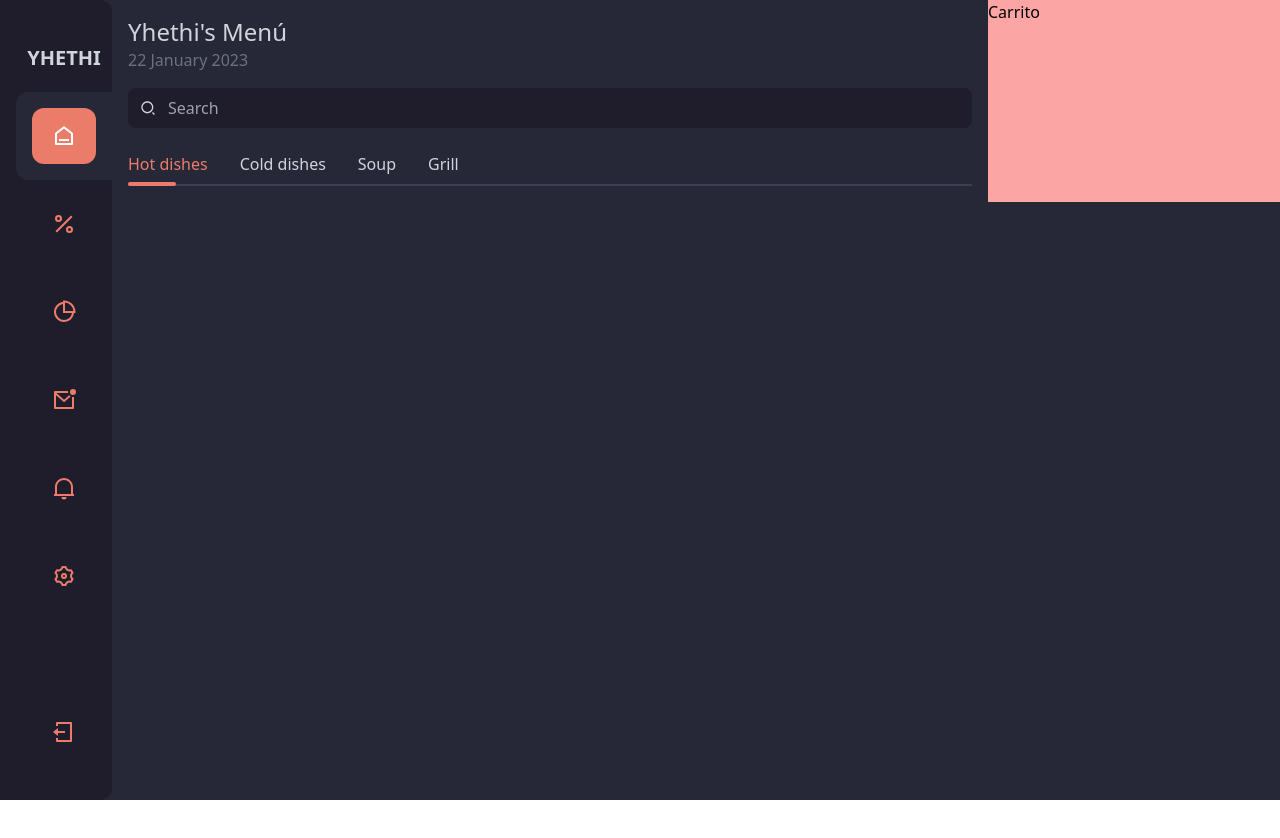
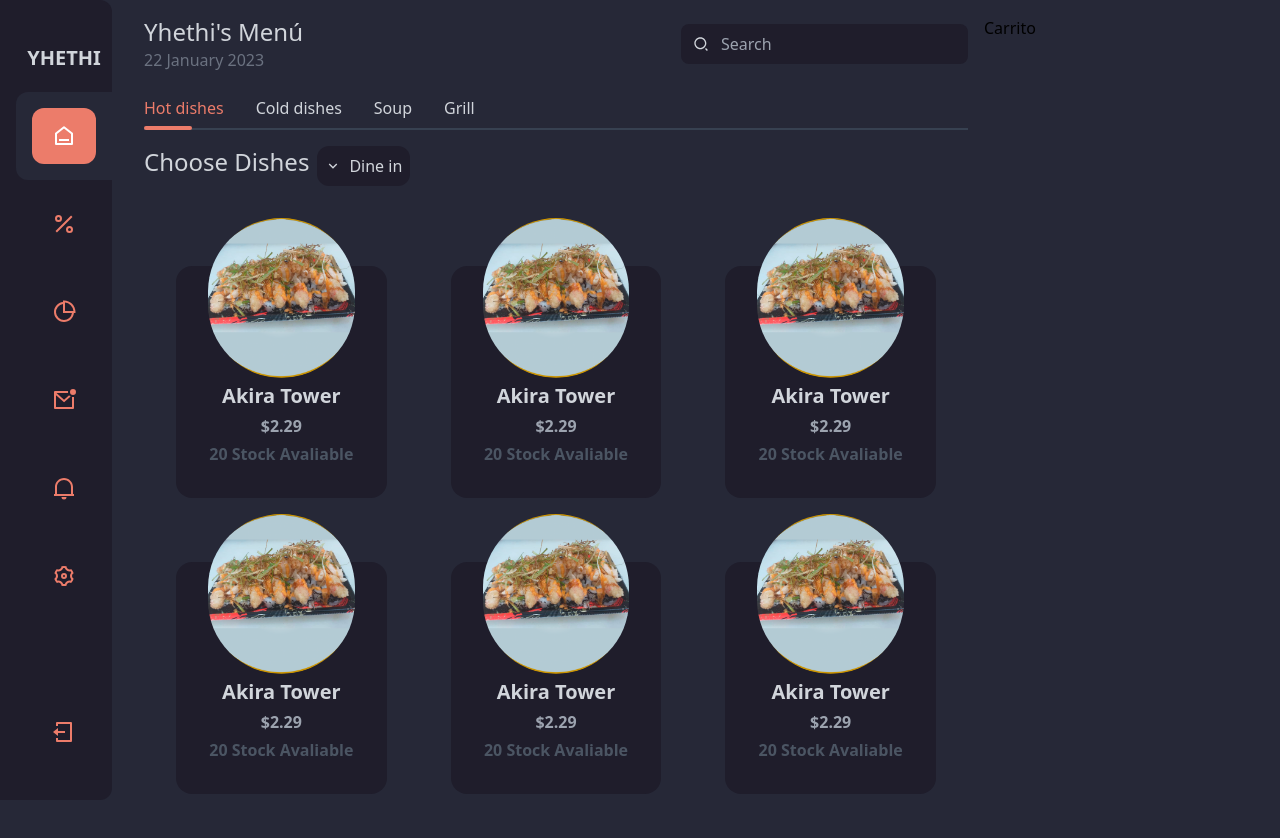
Before and after one commit to Yhethi/dashboard-store-v1, a React (Vite) app: page / in a window 1280 px wide. Shown: the top 838 px of the page. Before the commit the page ends 800 px from the top, so only its background shows below. Built offline with nearby package versions, Linux system fonts and the light colour scheme.

Commit message:
feacture: showing products, adding food's image folder and body's background changed

```diff
--- a/index.html
+++ b/index.html
@@ -7,7 +7,7 @@
     <title>Vite + React</title>
   </head>
   <body>
-    <div id="root"></div>
+    <div id="root" class="bg-[#262837]"></div>
     <script type="module" src="/src/main.jsx"></script>
   </body>
 </html>
--- a/src/App.jsx
+++ b/src/App.jsx
@@ -6,6 +6,7 @@ import {
   RiAddFill,
   RiCloseFill,
   RiSearch2Line,
+  RiArrowDownSLine,
 } from "react-icons/ri";
 // Components
 import Sidebar from "./components/shared/Sidebar";
@@ -25,7 +26,7 @@ function App() {
   };
 
   return (
-    <div className="bg-[#262837] w-full min-h-screen">
+    <div className="bg-[#262837] w-full min-h-screen p-4">
       <Sidebar showMenu={showMenu} />
       {/* Mobile Menu */}
       <nav className="bg-[#1F1D2B] lg:hidden text-gray-500 fixed w-full bottom-0 left-0 text-3xl flex py-2 px-8 item-center justify-between rounded-tr-xl rounded-tl-xl">
@@ -42,12 +43,12 @@ function App() {
           {showMenu ? <RiCloseFill /> : <RiMenu3Fill />}
         </button>
       </nav>
-      <main className="lg:pl-28 grid grid-cols-1 lg:grid-cols-8">
-        <div className="lg:col-span-6">
+      <main className="lg:pl-32 grid grid-cols-1 lg:grid-cols-8 pb-10">
+        <div className="lg:col-span-6 md:pr-4">
           {/* Header */}
-          <header className="p-4">
+          <header className="">
             {/* Title and search */}
-            <div className="flex flex-col gap-4 mb-4">
+            <div className="flex flex-col gap-4 mb-4 md:flex-row md:justify-between md:items-center">
               <div>
                 <h1 className="text-gray-300 text-2xl">Yhethi's Menú</h1>
                 <p className="text-gray-500">22 January 2023</p>
@@ -65,7 +66,7 @@ function App() {
             </div>
             {/* Tabs */}
             <div>
-              <nav className="text-gray-300 flex items-center gap-4 justify-center border-b-2 border-b-gray-700 lg:justify-start">
+              <nav className="text-gray-300 flex items-center gap-4 justify-center border-b-2 border-b-gray-700 md:justify-start">
                 <a
                   href="#"
                   className="relative py-2 pr-4 before:w-1/2 before:bg-[#ec7c6a] before:absolute before:h-1 before:rounded-full before:-bottom-[2px] text-[#ec7c6a]"
@@ -93,10 +94,79 @@ function App() {
               </nav>
             </div>
           </header>
+          {/*  Title content  */}
+          <div className="flex justify-between lg:justify-start gap-2 mb-8 py-4">
+            <h2 className="text-gray-300 text-2xl">Choose Dishes</h2>
+            <button className="bg-[#1F1D2B] text-gray-300 flex gap-2 items-center p-2 rounded-xl">
+              <RiArrowDownSLine className="text-gray-300" />
+              Dine in
+            </button>
+          </div>
+          {/* Content */}
+          <div className="grid grid-cols-1 gap-16 p-8 md:grid-cols-2 lg:grid-cols-3">
+            {/* Card */}
+            <div className="bg-[#1F1D2B] text-center rounded-2xl flex flex-col items-center text-gray-300 gap-1 font-bold p-8">
+              <img
+                src="comida.png"
+                className="w-40 h-40 object-cover -mt-20 shadow-3xl rounded-full"
+              />
+              <p className="text-xl">Akira Tower</p>
+              <span className="text-gray-400">$2.29</span>
+              <p className="text-gray-600">20 Stock Avaliable</p>
+            </div>
+            {/* Card */}
+            <div className="bg-[#1F1D2B] text-center rounded-2xl flex flex-col items-center text-gray-300 gap-1 font-bold p-8">
+              <img
+                src="comida.png"
+                className="w-40 h-40 object-cover -mt-20 shadow-3xl rounded-full"
+              />
+              <p className="text-xl">Akira Tower</p>
+              <span className="text-gray-400">$2.29</span>
+              <p className="text-gray-600">20 Stock Avaliable</p>
+            </div>
+            {/* Card */}
+            <div className="bg-[#1F1D2B] text-center rounded-2xl flex flex-col items-center text-gray-300 gap-1 font-bold p-8">
+              <img
+                src="comida.png"
+                className="w-40 h-40 object-cover -mt-20 shadow-3xl rounded-full"
+              />
+              <p className="text-xl">Akira Tower</p>
+              <span className="text-gray-400">$2.29</span>
+              <p className="text-gray-600">20 Stock Avaliable</p>
+            </div>
+            {/* Card */}
+            <div className="bg-[#1F1D2B] text-center rounded-2xl flex flex-col items-center text-gray-300 gap-1 font-bold p-8">
+              <img
+                src="comida.png"
+                className="w-40 h-40 object-cover -mt-20 shadow-3xl rounded-full"
+              />
+              <p className="text-xl">Akira Tower</p>
+              <span className="text-gray-400">$2.29</span>
+              <p className="text-gray-600">20 Stock Avaliable</p>
+            </div>
+            {/* Card */}
+            <div className="bg-[#1F1D2B] text-center rounded-2xl flex flex-col items-center text-gray-300 gap-1 font-bold p-8">
+              <img
+                src="comida.png"
+                className="w-40 h-40 object-cover -mt-20 shadow-3xl rounded-full"
+              />
+              <p className="text-xl">Akira Tower</p>
+              <span className="text-gray-400">$2.29</span>
+              <p className="text-gray-600">20 Stock Avaliable</p>
+            </div>
+            {/* Card */}
+            <div className="bg-[#1F1D2B] text-center rounded-2xl flex flex-col items-center text-gray-300 gap-1 font-bold p-8">
+              <img
+                src="comida.png"
+                className="w-40 h-40 object-cover -mt-20 shadow-3xl rounded-full"
+              />
+              <p className="text-xl">Akira Tower</p>
+              <span className="text-gray-400">$2.29</span>
+              <p className="text-gray-600">20 Stock Avaliable</p>
+            </div>
+          </div>
         </div>
-        <div className="lg:col-span-2 bg-red-300 fixed lg:static right-0">
-          Carrito
-        </div>
+        <div className="lg:col-span-2 fixed lg:static right-0">Carrito</div>
       </main>
     </div>
   );
```
Also changed, not shown: public/comida.png (added).
